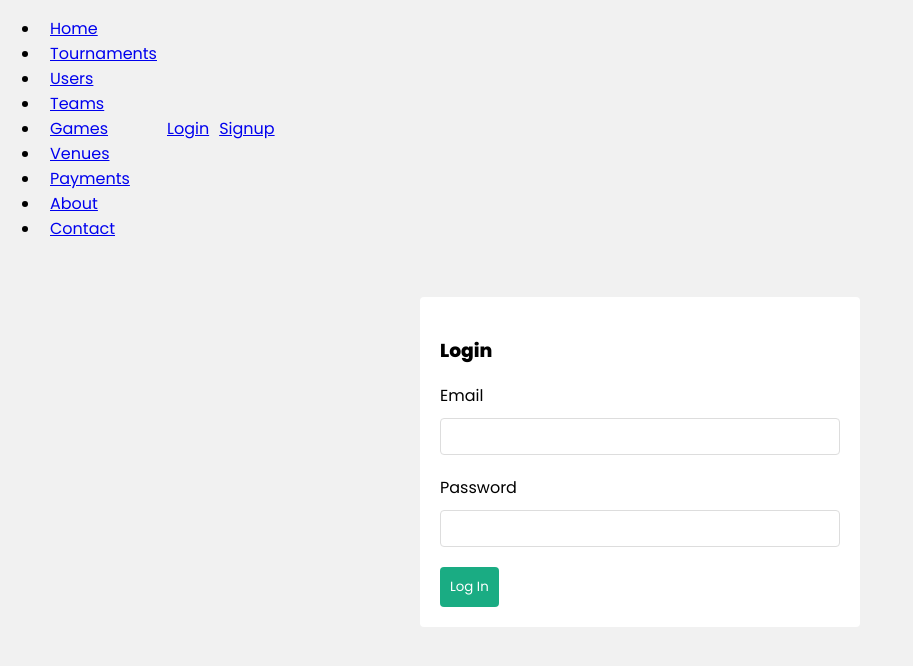
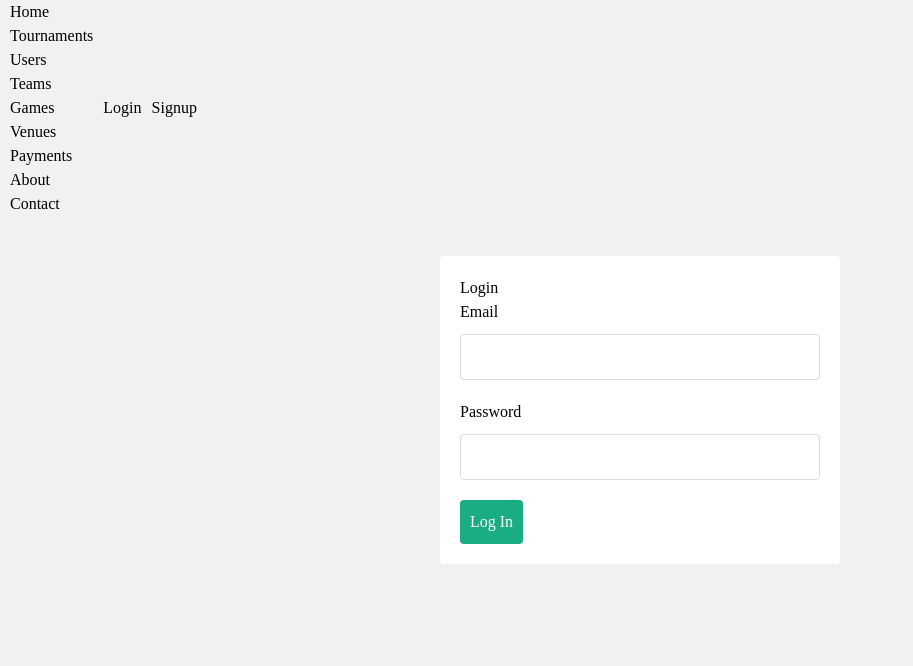
Before and after one commit to Qeme/fyp, a React (Create React App) app in the folder client/: page /login in a window 1280 px wide. Shown: the top 666 px of the page, without its empty margins (0-913 px from the left). Built offline with nearby package versions, Linux system fonts and the light colour scheme.

Commit message:
Installing tailwinds for React

```diff
--- a/client/package.json
+++ b/client/package.json
@@ -40,6 +40,7 @@
     ]
   },
   "devDependencies": {
-    "@babel/plugin-proposal-private-property-in-object": "^7.21.11"
+    "@babel/plugin-proposal-private-property-in-object": "^7.21.11",
+    "tailwindcss": "^3.4.4"
   }
 }
--- a/client/src/index.css
+++ b/client/src/index.css
@@ -1,3 +1,7 @@
+@tailwind base;
+@tailwind components;
+@tailwind utilities;
+
 /* google font */
 @import url('https://fonts.googleapis.com/css2?family=Poppins:wght@300;400;500;600;800&family=VT323&display=swap');
 
--- /dev/null
+++ b/client/tailwind.config.js
@@ -0,0 +1,10 @@
+/** @type {import('tailwindcss').Config} */
+module.exports = {
+  content: [
+    "./src/**/*.{js,jsx,ts,tsx}",
+  ],
+  theme: {
+    extend: {},
+  },
+  plugins: [],
+}
```
Also changed, not shown: 1 other file (tests, documents, lock files or other folders).
